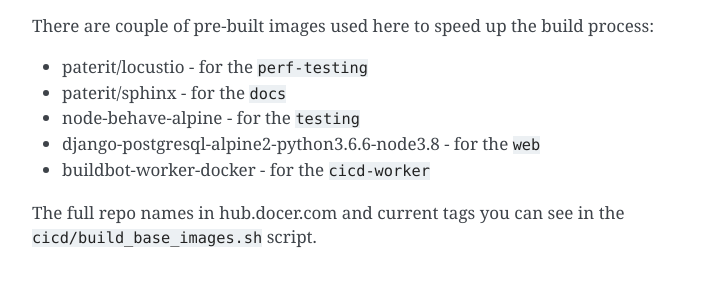
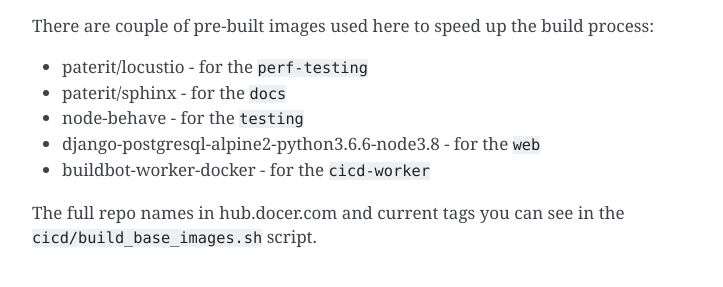
Before and after one commit to paterit/django-microservice-template, a Sphinx documentation site: the page built from docs/source/for_developers.rst, in a window 1280 px wide and 900 px high, scrolled down 7441 px. Shown: the part 154-441 px from the top of the window, without its empty margins (388-1111 px from the left). Built offline with Sphinx 7.4.7, drawn with Linux system fonts in a browser that asks for light colours.

Commit message:
Change repo name to paterit/node-behave

```diff
--- a/docs/source/for_developers.rst
+++ b/docs/source/for_developers.rst
@@ -328,7 +328,7 @@ There are couple of pre-built images used here to speed up the build process:
 
 - paterit/locustio - for the ``perf-testing``
 - paterit/sphinx - for the ``docs``
-- node-behave-alpine - for the ``testing``
+- node-behave - for the ``testing``
 - django-postgresql-alpine2-python3.6.6-node3.8 - for the ``web``
 - buildbot-worker-docker - for the ``cicd-worker``
 
```
Also changed, not shown: 5 other files.
